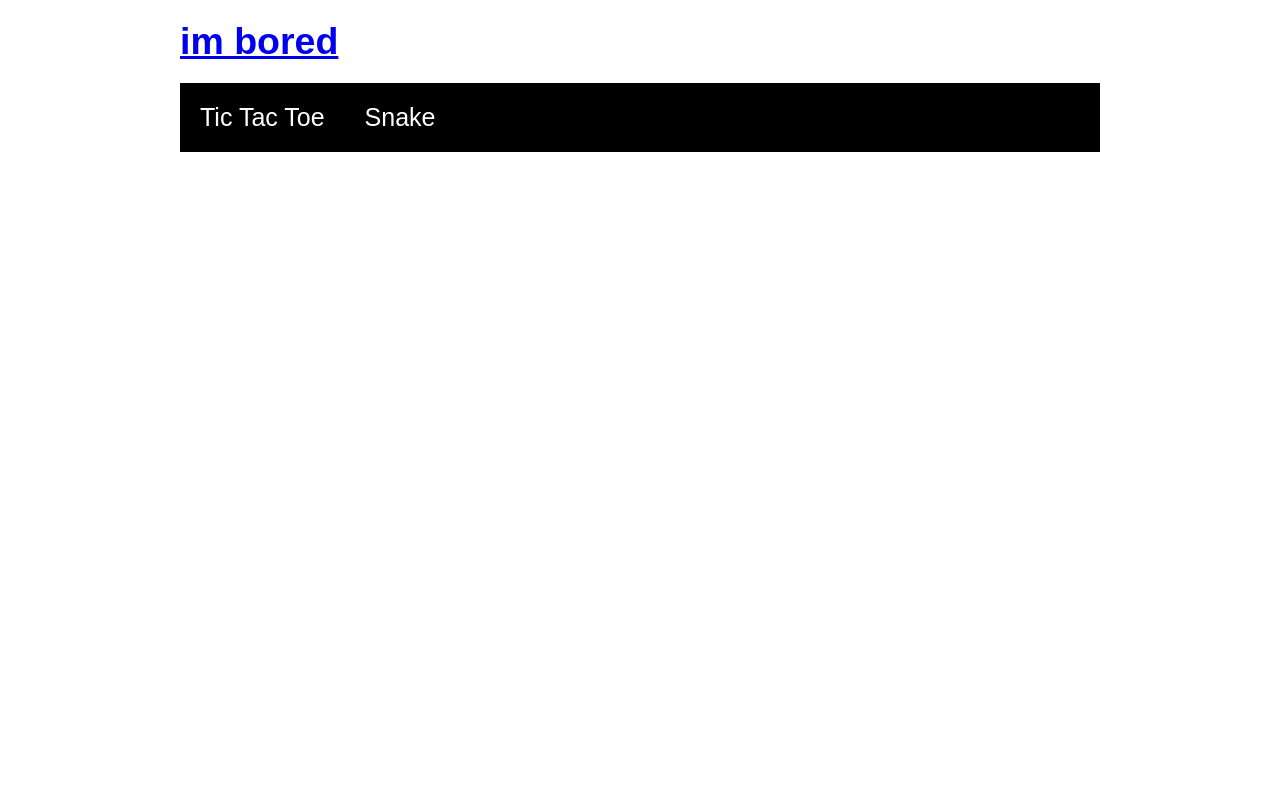
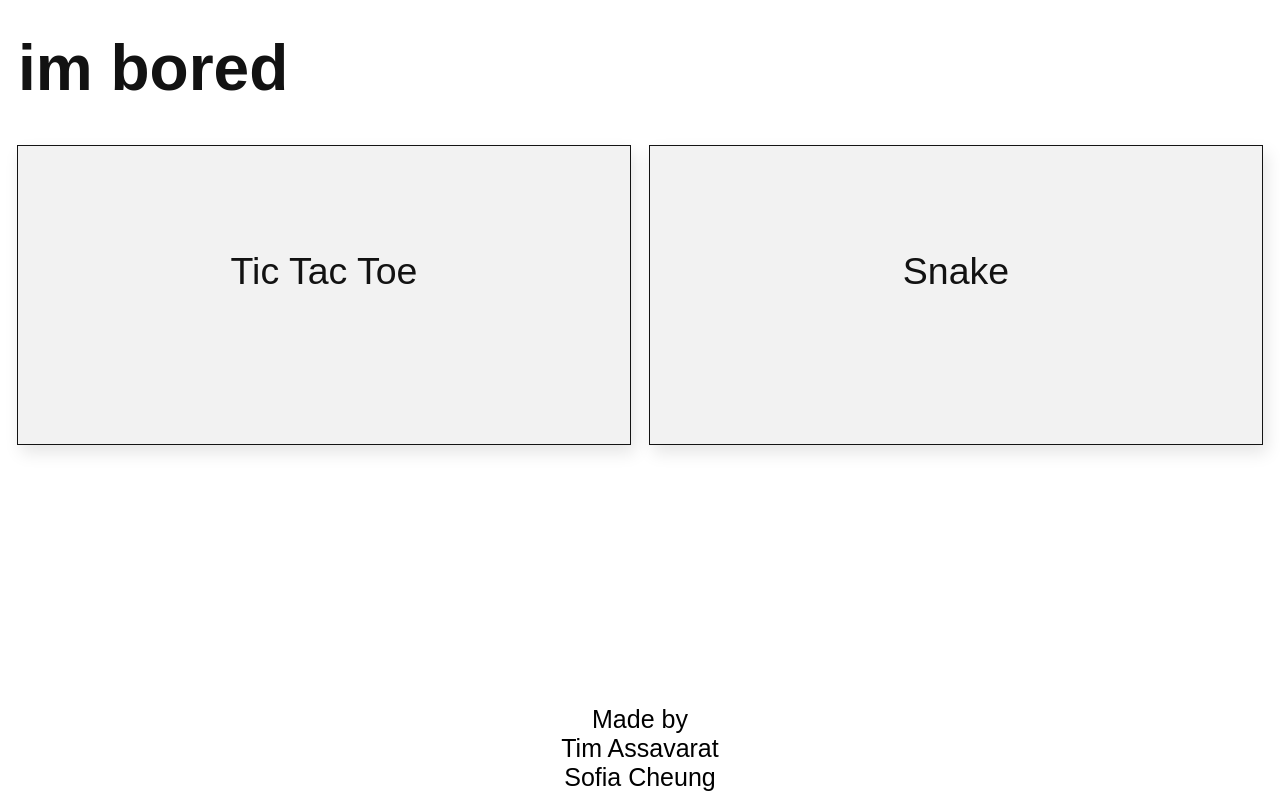
Before and after one commit to tassavarat/im_bored, a React (Create React App) app: page / in a window 1280 px wide. Built offline with nearby package versions, Linux system fonts and the light colour scheme.

Commit message:
Updating home page style

```diff
--- a/src/home/App.css
+++ b/src/home/App.css
@@ -1,43 +1,94 @@
-html {
-      box-sizing: border-box;
+.app {
+  height: 100%;
 }
 
-    *, *::before, *::after {
-      box-sizing: inherit;
-      padding: 0;
-      margin: 0;
+.active:link, .active:visited, .active:active {
+  margin: 10px;
+  color: #121212;
+  font-size: 4rem;
+  text-decoration: none;
+}
+
+.active:hover {
+  padding: 10px;
+  border: 1.5px solid #141414;
+  transition: all 0.2s;
+  color: #464646;
+  box-shadow: 4px 8px 16px 0 rgba(0, 0, 0, 0.1);
 }
 
 .app {
-      width: 960px;
-      margin: 0 auto;
-      padding: 20px;
+ width: 100%;
+ height: 100%;
+}
+
+.home {
+  width: 100%;
+  height: 100%;
+  position: relative;
+}
+
+ul {
+  padding-inline-start: 0;
+  margin-block-end: 0;
+  margin-block-start: 0;
+  margin-bottom: 20px;
 }
 
 nav ul {
   list-style: none;
   display: flex;
-      background-color: black;
-      margin-bottom: 20px;
+  align-items: stretch;
+  justify-content: space-around;
+
 }
 
 nav ul li {
-      padding: 20px;
+  height: 300px;
+  width: 100%;
+  text-align: center;
+  margin: 9px;
+  display: block;
+  font-size: 1.5em;
+  line-height: 250px;
+  background-color: #F2F2F2;
 }
 
 nav ul li a {
-      color: white;
+  box-sizing: border-box;
+  background: transparent;
+  border: 1.5px solid #141414;
+  height: 100%;
+  width: 100%;
+  text-align: center;
+  display: block;
+  color: #121212;
   text-decoration: none;
+  transition: all 0.2s;
+  box-shadow: 4px 8px 16px 0 rgba(0, 0, 0, 0.1);
+  animation: rotate 0.7s ease-in-out;
+  animation: storm 0.7s ease-in-out;
+  animation-delay: 0.06s;
 }
 
-    .current {
-      border-bottom: 4px solid white;
+
+nav ul li a:hover {
+  color: white;
+  background: #1B1B1B;
 }
 
-    h1 {
-      margin-bottom: 20px;
+footer {
+  position: absolute;
+  display:flex;
+  align-content: flex-end;
+  text-align: center;
+  width: 100%;
+  height: 100%;
 }
 
-    p {
-      margin-bottom: 15px;
+footer ul {
+  width: 100%;
+  height: 100%;
+  align-items: flex-end;
+  align-content: flex-end;
 }
--- a/src/home/main.js
+++ b/src/home/main.js
@@ -2,6 +2,7 @@ import React from 'react';
 import { Switch, NavLink, Route } from 'react-router-dom';
 import Game from '../tictactoe/tic-tac-toe.js';
 import Display from '../snake/snake.js';
+import './App.css';
 
 const Home = () => (
   <div className='home'>
@@ -11,6 +12,12 @@ const Home = () => (
         <li><NavLink to='/snake'>Snake</NavLink></li>
       </ul>
     </nav>
+    <footer>
+      <ul> Made by
+        <li> Tim Assavarat </li>
+        <li> Sofia Cheung </li>
+      </ul>
+    </footer>
   </div>
 );
 
--- a/src/index.css
+++ b/src/index.css
@@ -2,41 +2,3 @@ body {
   font: 14px "Century Gothic", Futura, sans-serif;
   margin: 20px;
 }
-
-ol, ul {
-  padding-left: 30px;
-}
-
-.row:after {
-  clear: both;
-  content: "";
-  display: table;
-}
-
-.turn {
-  margin-bottom: 10px;
-}
-
-.square {
-  background: #fff;
-  border: 1px solid #999;
-  float: left;
-  font-size: 24px;
-  font-weight: bold;
-  line-height: 34px;
-  height: 34px;
-  margin-right: -1px;
-  margin-top: -1px;
-  padding: 0;
-  text-align: center;
-  width: 34px;
-}
-
-.square:focus {
-  outline: none;
-}
-
-.game {
-  display: flex;
-  flex-direction: row;
-}
```
Lines whose indentation alone changed are shown as unchanged.
